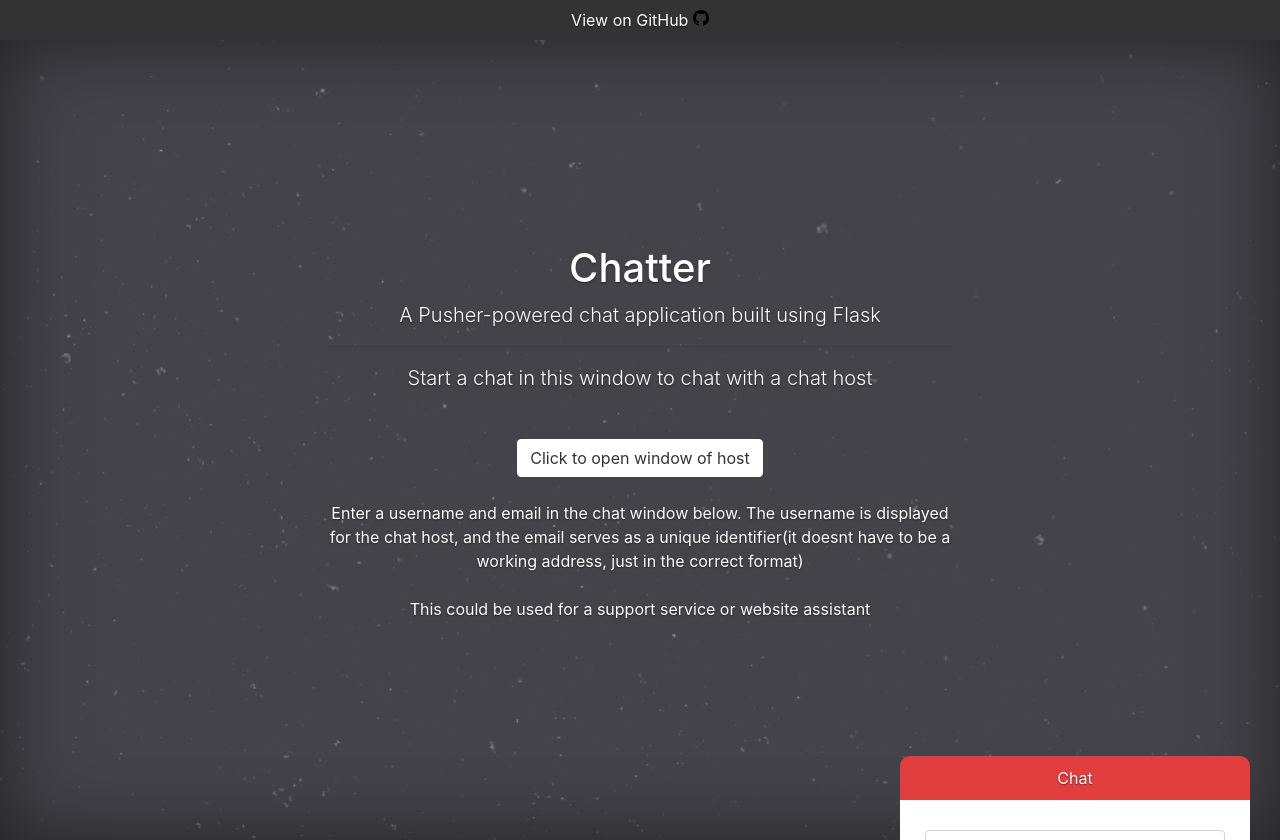
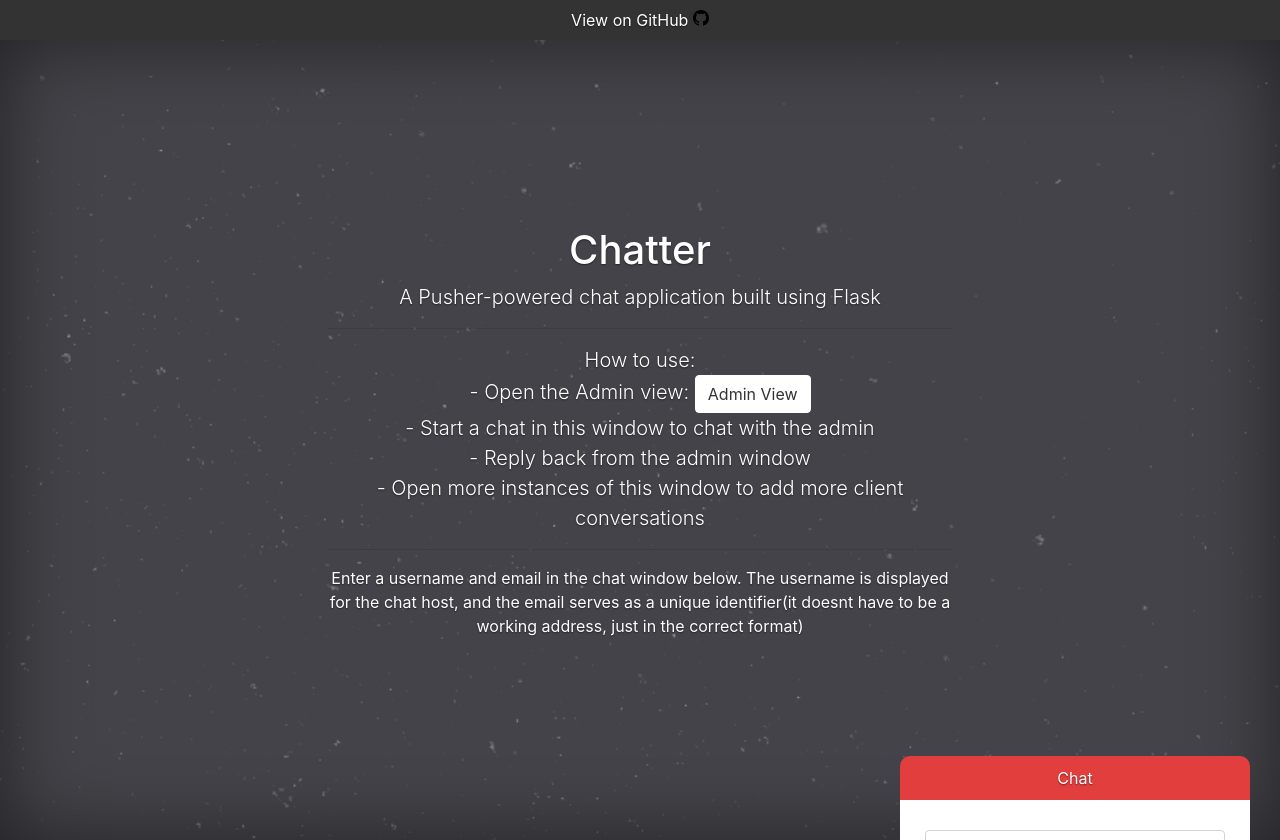
Before and after one commit to john-lock/chatter, a Flask app: page / in a window 1280 px wide. Run offline with Flask 2, Linux system fonts and the light colour scheme; some libraries are stand-ins or nearby versions.

Commit message:
rephrased

```diff
--- a/templates/index.html
+++ b/templates/index.html
@@ -27,14 +27,17 @@
                     <p class="lead">A Pusher-powered chat application built using Flask</p>
                     <hr>
                     <p class="lead">
-                        <a>Start a chat in this window to chat with a chat host</a><br><br>
+                      <a>How to use: <br>
 
-                           <nav class="nav nav-pills nav-fill">
-                        <a href="/admin" class="btn btn-secondary" data-toggle="tooltip" title="Open a new window to take the chat host position" target="_blank" style="margin-left: auto; margin-right: auto;">Click to open window of host</a>
-                    </nav><br>
+                        <a>- Open the Admin view: <span><a href="/admin" class="btn btn-secondary" data-toggle="tooltip" title="Open a new window to take the chat host position" target="_blank">Admin View</a></span>
+                    <br>
+                        <a>- Start a chat in this window to chat with the admin</a><br>
+                        <a>- Reply back from the admin window</a><br>
+                        <a>- Open more instances of this window to add more client conversations</a><br><hr>
+
+
                         <a>Enter a username and email in the chat window below. The username is displayed for the chat host, and the email serves as a unique identifier(it doesnt have to be a working address, just in the correct format)</a>
-                        <br><br>
-                        This could be used for a support service or website assistant
+
                     </p>
                 </main>
                 <footer class="mastfoot">
```
